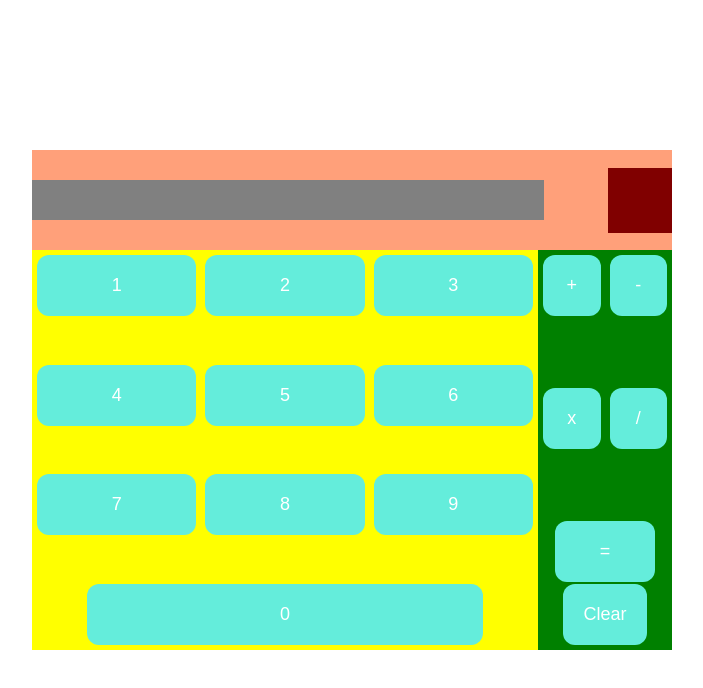
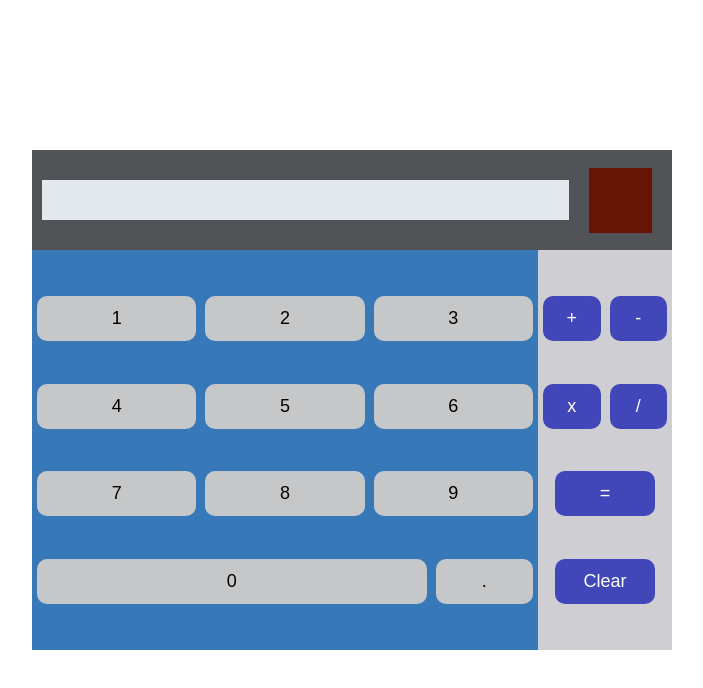
Before and after one commit to Clifb314/java_calculator, a plain HTML site: page index.html in a window 1280 px wide. Shown: the whole page, without its empty margins (288-991 px from the left). Drawn offline with Linux system fonts and the light colour scheme.

Commit message:
merge changes from code space

```diff
--- a/index.html
+++ b/index.html
@@ -14,38 +14,42 @@
     </div>
     <div class="bottomCont">
         <div class="numbers">
-            <ul class="topRow">
-                <li><button type="button">1</button></li>
-                <li><button type="button">2</button></li>
-                <li><button type="button">3</button></li>
-            </ul>
-            <ul class="middleRow">
-                <li><button type="button">4</button></li>
-                <li><button type="button">5</button></li>
-                <li><button type="button">6</button></li>
-            </ul>
-            <ul class="bottomRow">
-                <li><button type="button">7</button></li>
-                <li><button type="button">8</button></li>
-                <li><button type="button">9</button></li>
-            </ul>
-            <div class="zero"><button type="button">0</button></div>
+            <div class="topRow">
+                <button type="button">1</button>
+                <button type="button">2</button>
+                <button type="button">3</button>
+            </div>
+            <div class="middleRow">
+                <button type="button">4</button>
+                <button type="button">5</button>
+                <button type="button">6</button>
+            </div>
+            <div class="bottomRow">
+                <button type="button">7</button>
+                <button type="button">8</button>
+                <button type="button">9</button>
+            </div>
+            <div class="lastRow">
+                <div class="zero"><button type="button">0</button></div>
+                <div class="period"><button type="button">.</button></div>
+            </div>
         </div>
         <div class="functions">
-            <ul class="topFxn">
-                <li><button type="button">+</button></li>
-                <li><button type="button">-</button></li>
-            </ul>
-            <ul class="bottomFxn">
-                <li><button type="button">x</button></li>
-                <li><button type="button">/</button></li>
-            </ul>
+            <div class="topFxn">
+                <button type="button">+</button></li>
+                <button type="button">-</button></li>
+            </div>
+            <div class="bottomFxn">
+                <button type="button">x</button>
+                <button type="button">/</button>
+            </div>
             <div class="equal"><button type="button">=</button></div>
             <div class="clear"><button type="button">Clear</button></div>
         </div>
     </div>
 
 <script type="text/javascript">
+    //Event listeners for buttons, display
     let btns = document.querySelectorAll("div.numbers button");
 
     btns.forEach(key => {
@@ -54,7 +58,7 @@
         })
     })
 
-    let fxns = document.querySelectorAll("div.functions button")
+    let fxns = document.querySelectorAll(".topFxn button, .bottomFxn button")
     fxns.forEach(key => {
         key.addEventListener('click', () => {
             displayFxn(key)
@@ -71,10 +75,16 @@
         clearDisplay()
     })
 
+    document.querySelector(".display").addEventListener('click', () => {
+        clearDisplay()
+    })
+
+    //functions to perform on click
     function displayNumbers(key) {
         let number = key.textContent
+
         let display = document.querySelector(".display")
-
+        //This was prob not needed? Can you concat onto an empty string?
         if (display.textContent == '') {
             display.textContent = number
         } else {
@@ -86,16 +96,19 @@
         let fxn = key.textContent
         let display = document.querySelector(".display")
         let currDisp = display.textContent
+
+        //Check that the last character was a integer, not a fxn or empty string
         if (currDisp.endsWith(' ') || currDisp === '') {
             return
         } else {
             display.textContent += ` ${fxn} `}
     }
 
-    function performEq() {
-        let currDisp = document.querySelector(".display").textContent
-        let mathArr = currDisp.split(' ')
-    }
+    //Is this left over? why is it here twice
+    //function performEq() {
+    //    let currDisp = document.querySelector(".display").textContent
+    //    let mathArr = currDisp.split(' ')
+    //}
 
 
     function clearDisplay() {
@@ -105,36 +118,61 @@
 
     function performEq() {
         let displayCont = document.querySelector(".display").textContent
+
+        if (displayCont.endsWith(' ') || displayCont == '') {
+            return
+        }
+
+        let output = document.querySelector(".display")
         let dispArr = displayCont.split(' ')
 
         //seperate operations from numbers, in order
         let operations = dispArr.filter(entry => isNaN(entry))
-        let numbers = dispArr.filter(entry => Number(entry))
+
+        //Be careful because Number(0) returns 0 (false) which tricked the filter fxn
+        //!isNaN worked
+        let numbers = dispArr.filter(entry => !isNaN(entry))
         let functions = operations.map(entry => convertOps(entry))
 
+
+        //Let's try an array of objects
+        //nevermind, an array of functions worked out
         function convertOps(entry) {
             if (entry == 'x') {
-                return function(a, b) {a * b}
+                return function(a, b) {return a * b}
             } else if (entry == '/') {
-                return function(a, b) {a / b}
+                //return limited to 6 decimals with math.floor
+                return function(a, b) {
+                    if (b == 0) {
+                        alert("Thanks a lot. You destroyed everything!")
+                    }
+                    return (Math.floor(100000*(a / b)) / 100000)}
             } else if (entry == '+') {
-                return function(a, b) {a + b}
+                return function(a, b) {return a + b}
             } else if (entry == '-') {
-                return function(a, b) {a - b}
+                return function(a, b) {return a - b}
             }
+            else return
         }
 
 
         //I'm sure there's a better way to do this, but let's try two loops
+        //Instead I used forEach like a while loop and iterated until we hit the end of the array
         let result = 0
-        numLen = numbers.length
-        for (let i = 0; i < (numbers.length - 1); i++) {
-            for (let j = 0; j < functions.length; j++) {
-                result = functions[j](numbers[i], numbers[i+1])
+        let numLen = numbers.length
+        let math, a, b
+        let i = 0
+
+        functions.forEach(fxn => {
+            if (numbers[i+1] !== undefined) {
+                math = fxn
+                a = Number(numbers[i])
+                b = Number(numbers[i+1])
+                result = math(a, b)
                 numbers[i+1] = result
-            }
-        }
-        return result
+                i++}
+        })
+        output.textContent = `${result}`
     }
 
 </script>
--- a/styles.css
+++ b/styles.css
@@ -11,19 +11,28 @@ body {
 
 
 button {
-    background-color: hsl(172, 79%, 66%);
+    background-color: hsl(210, 4%, 78%);
     border: none;
-    color: white;
+    color: black;
     text-align: center;
-    text-decoration: none;
     display: inline-block;
     font-size: 18px;
     cursor: pointer;
     transition-duration: 0.2s;
-    border-radius: 12px;
-    padding: 20px;
+    border-radius: 10px;
+    padding: 12px 0;
     width: 100%;
     flex: 1 1 auto;
+}
+
+.functions > * {
+    display: flex;
+    flex: 0 2 auto;
+}
+
+.functions button {
+    color: white;
+    background-color: hsl(237, 48%, 49%)
 }
 
 button:hover {
@@ -35,7 +44,7 @@ button:hover {
 .topCont {
     flex: 1 1 1;
     display: flex;
-    background: lightsalmon;
+    background: hsl(237, 2%, 33%);
     width: 50%;
     height: 100px;
     align-items: center;
@@ -66,44 +75,32 @@ button:hover {
     width: 80%;
     background: yellow;
     text-align: center;
+    background-color: hsl(210, 54%, 47%)
 }
 
 .functions {
     flex: 2;
     width: 20%;
-    background: green;
+    background: hsl(237, 5%, 82%)
 }
 
-ul {
-    list-style-type: none;
+.numbers > * , .functions > * {
     margin: 0;
     padding: 0;
     display: flex;
     gap: 9px;
-    justify-content: center;
+    justify-content: space-evenly;
     width: 100%;
     text-align: center;
 }
 
-li {
-    list-style: none;
-    text-align: center;
-    display: inline-block;
-    width: 100%;
-}
-
-ul, li {
-    flex: auto;
-    height: 20px;
-    min-width: 0px;
-}
-
-.zero, .equal {
+.zero, .equal, .clear {
     width: 80%;
 }
 
 .display {
-    background: gray;
+    background: hsl(210, 25%, 91%);
+    font-size: 24px;
     height: 40px;
     width: 80%;
     display: flex;
@@ -111,10 +108,17 @@ ul, li {
     overflow: hidden;
     text-overflow: ellipsis;
     word-wrap: break-word;
+    padding: 0 12px;
+    margin-left: 10px;
 }
 
 .solar {
-    background: maroon;
+    background: hsl(9, 89%, 21%);
     height: 65px;
-    width: 10%
+    width: 10%;
+    margin: 20px;
 }
+
+.period {
+    width: 20%;
+}
```
